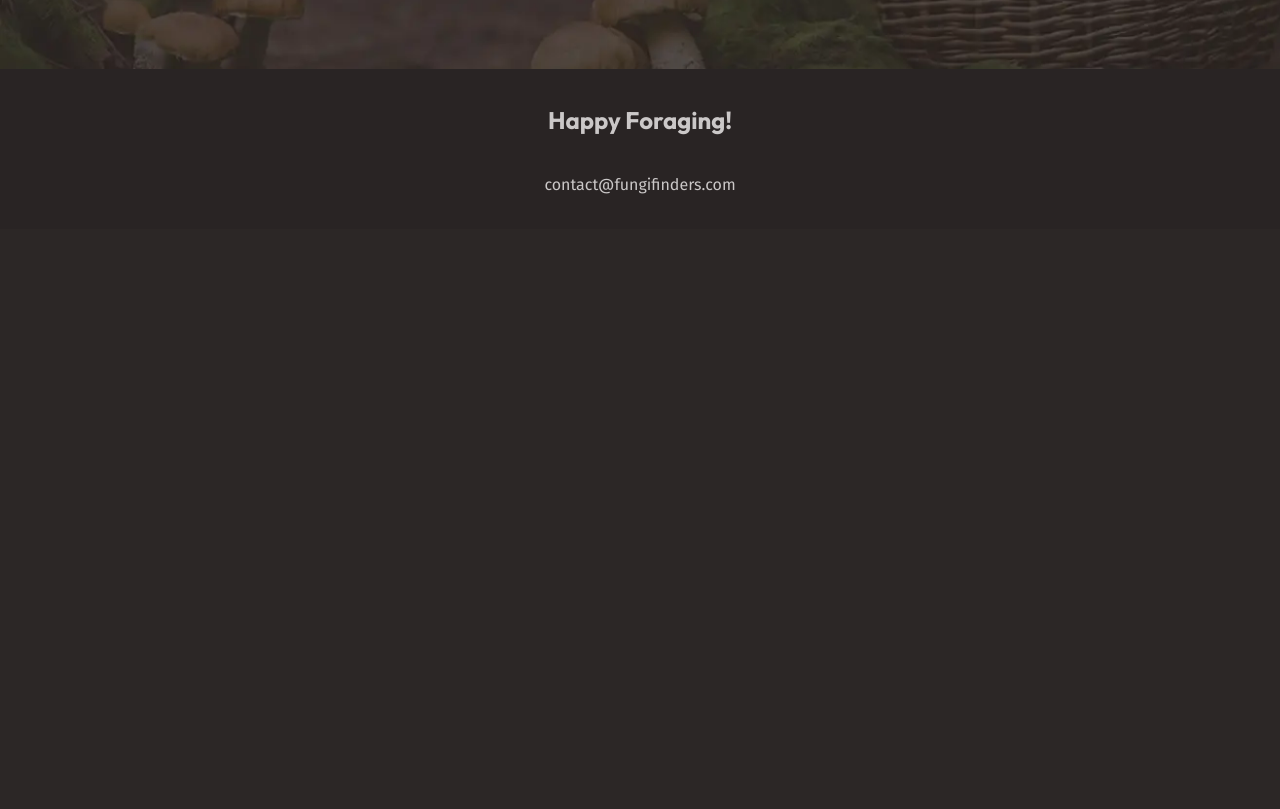
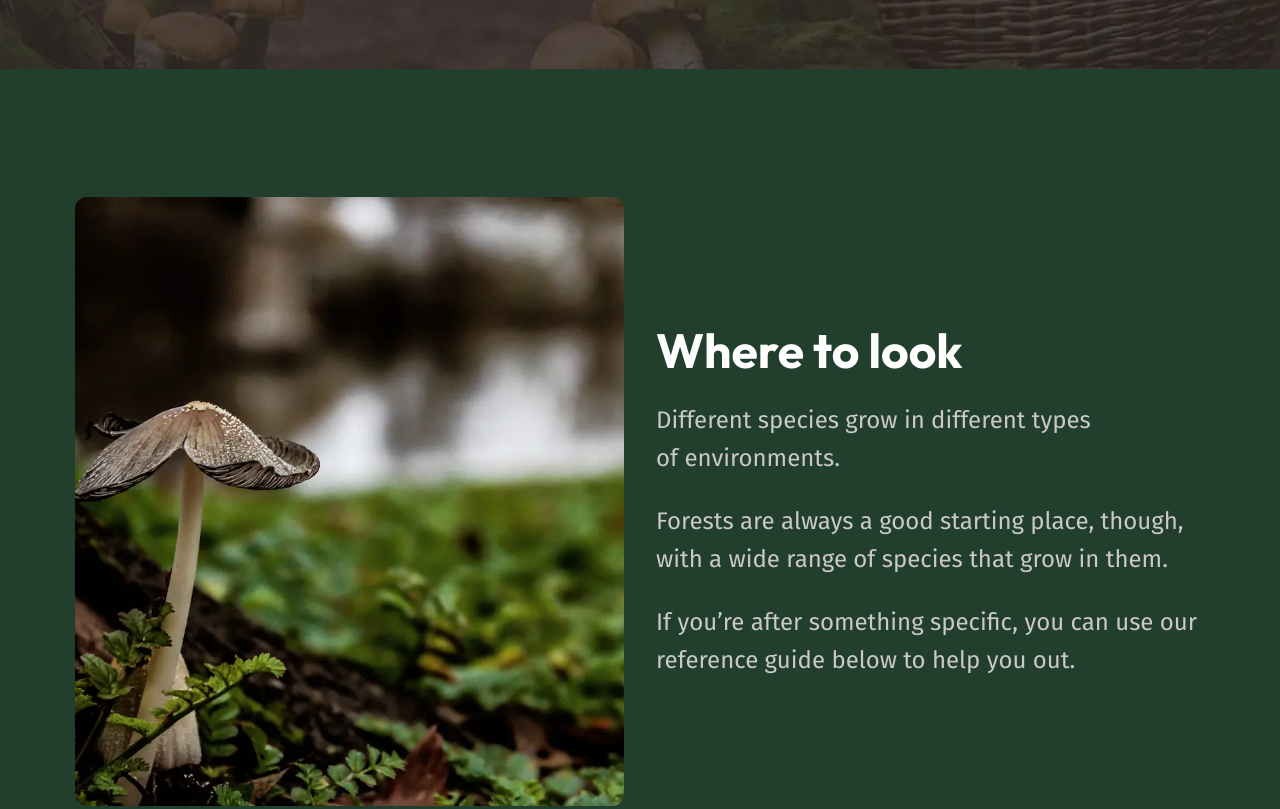
Before and after one commit to andrewteece/fungifinders, a plain HTML site: page mushroom-guide.html in a window 1280 px wide. Shown: the part 644-1453 px from the top of the page. Before the commit the page ends 873 px from the top, so only its background shows below. Drawn offline with Linux system fonts and the light colour scheme.

Commit message:
where to look markup

```diff
--- a/mushroom-guide.html
+++ b/mushroom-guide.html
@@ -61,6 +61,36 @@
           </div>
         </div>
       </section>
+
+      <section class="background-accent section">
+        <div class="wrapper">
+          <div
+            class="equal-columns"
+            data-vertical-alignment="centered"
+            data-gap="large"
+          >
+            <div>
+              <img
+                src="/assets/where-to-look.webp"
+                alt="A closeup of a mushroom growing on a lush forest floor"
+              />
+            </div>
+
+            <div class="flow font-size-lg">
+              <h2 class="section-title">Where to look</h2>
+              <p>Different species grow in different types of environments.</p>
+              <p>
+                Forests are always a good starting place, though, with a wide
+                range of species that grow in them.
+              </p>
+              <p>
+                If you’re after something specific, you can use our reference
+                guide below to help you out.
+              </p>
+            </div>
+          </div>
+        </div>
+      </section>
     </main>
 
     <footer class="site-footer">
```
